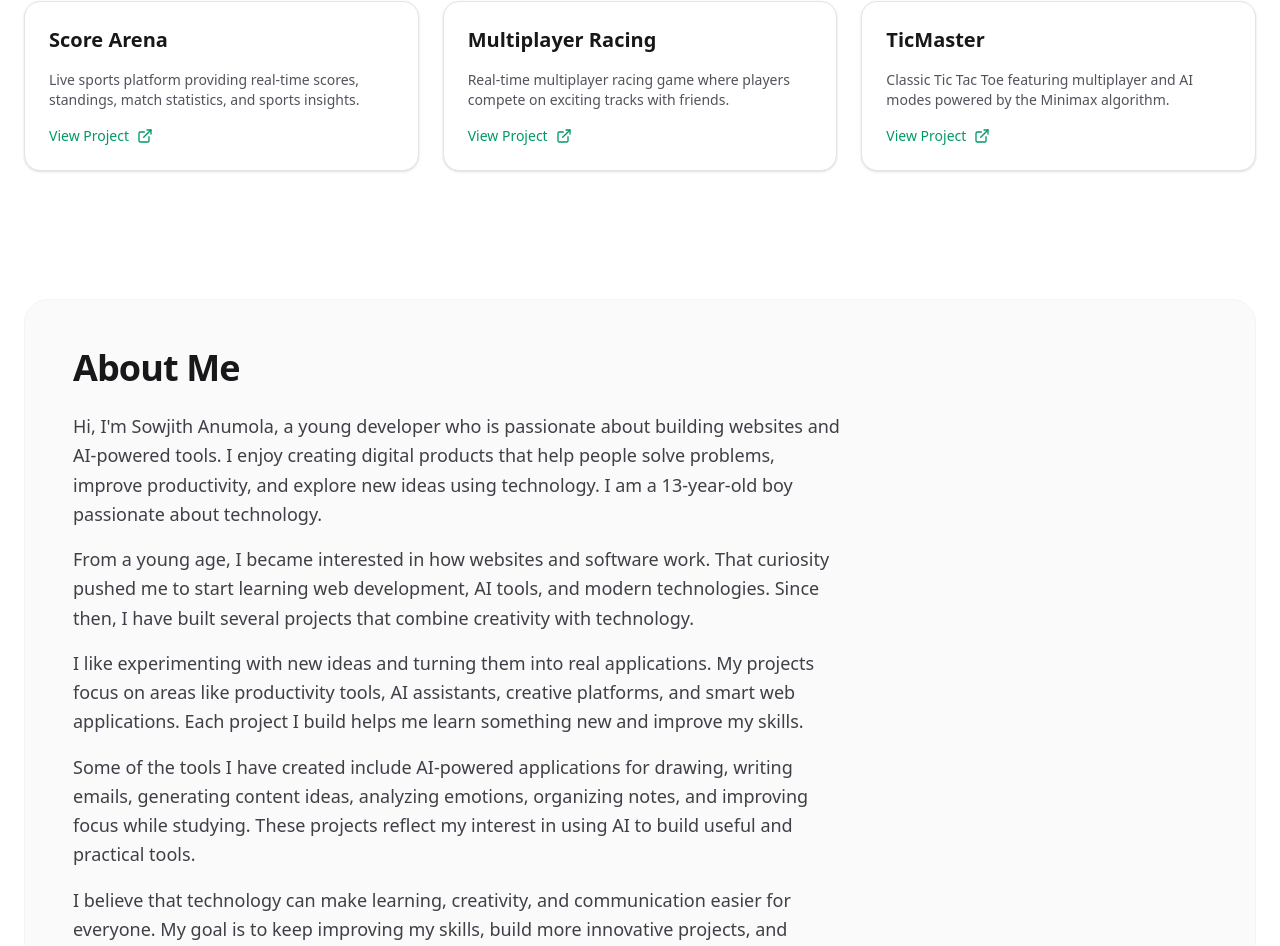
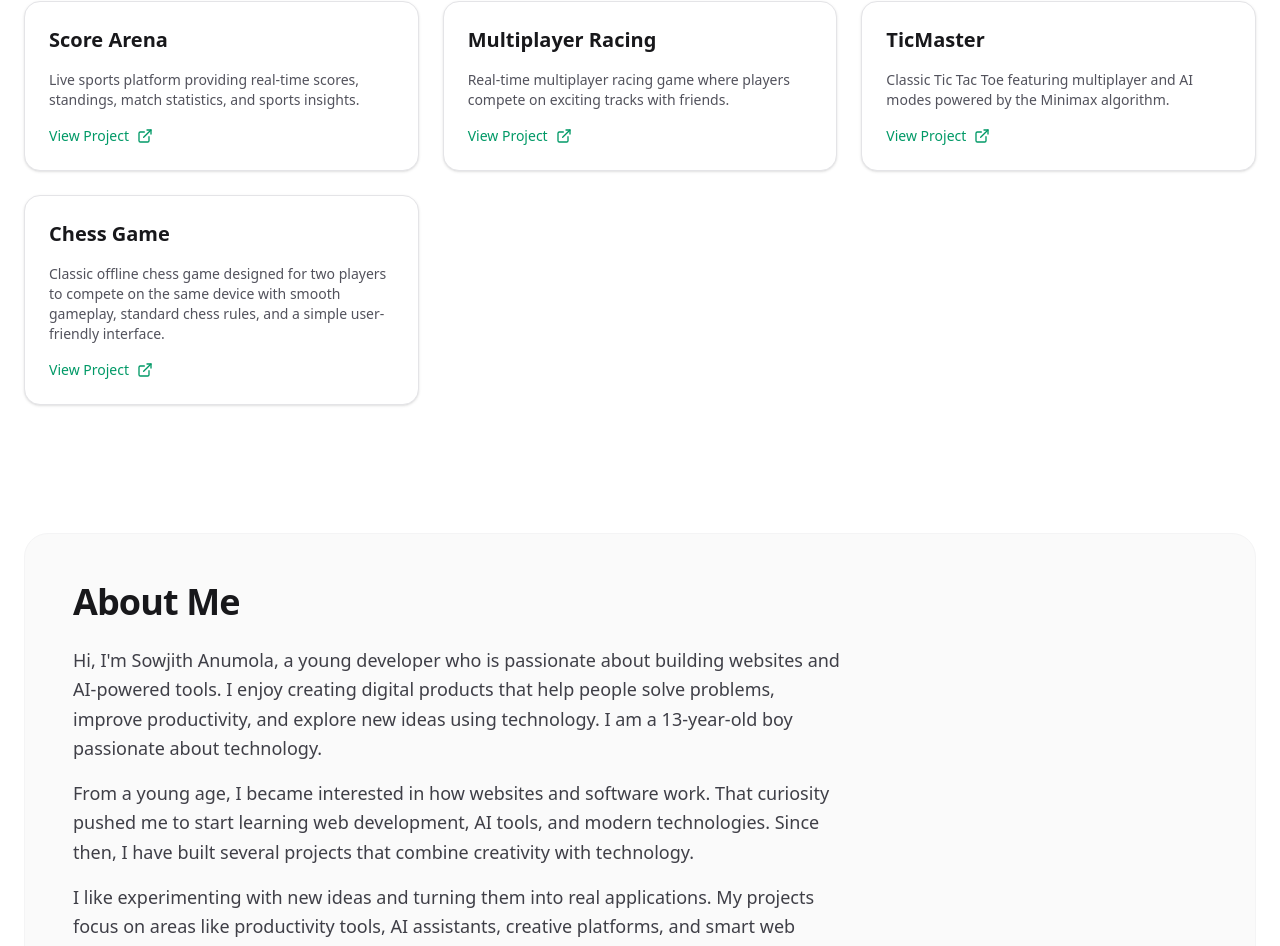
Before and after one commit to sowjithanumola/Sowjith-Anumola, a React (Vite) app: page / in a window 1280 px wide. Shown: the part 1653-2599 px from the top of the page. Built offline with nearby package versions, Linux system fonts and the light colour scheme.

Commit message:
Update constants.ts

```diff
--- a/src/constants.ts
+++ b/src/constants.ts
@@ -88,5 +88,10 @@ export const PROJECTS = [
     name: "TicMaster",
     url: "https://tictactoe-sandy-two-22.vercel.app/",
     description: "Classic Tic Tac Toe featuring multiplayer and AI modes powered by the Minimax algorithm."
+  },
+  {
+    name: "Chess Game",
+    url: "https://chess-game-tau-brown.vercel.app/",
+    description: "Classic offline chess game designed for two players to compete on the same device with smooth gameplay, standard chess rules, and a simple user-friendly interface."
   }
 ];
```
